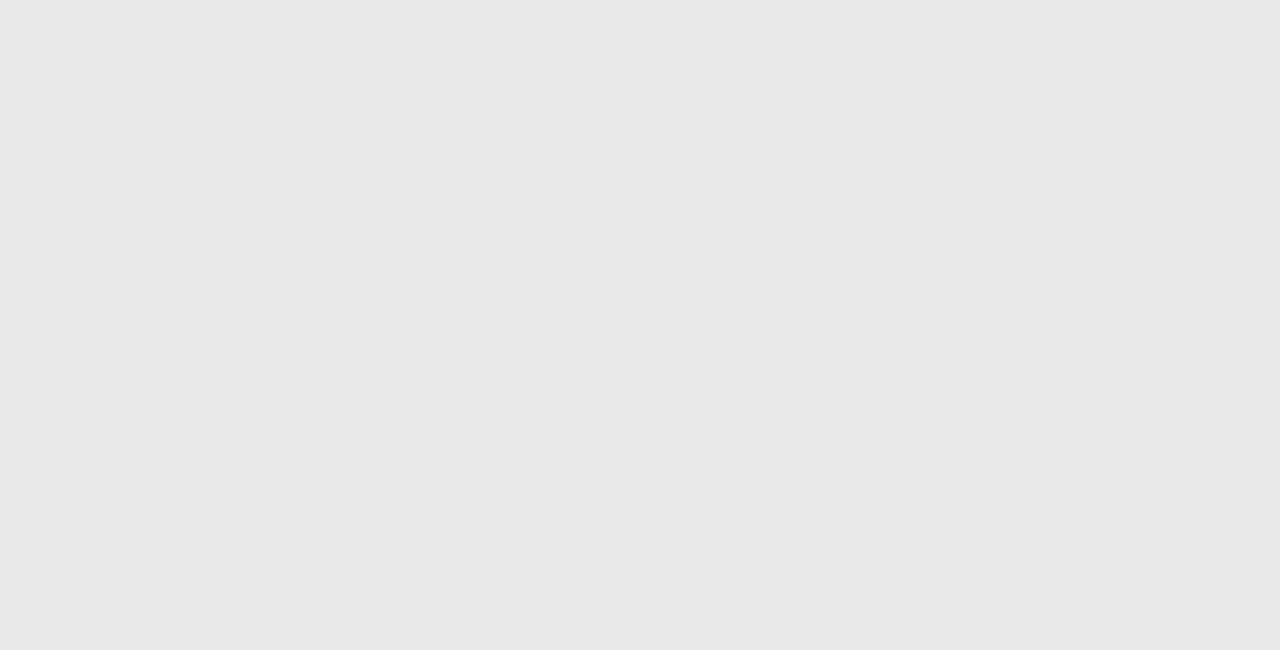
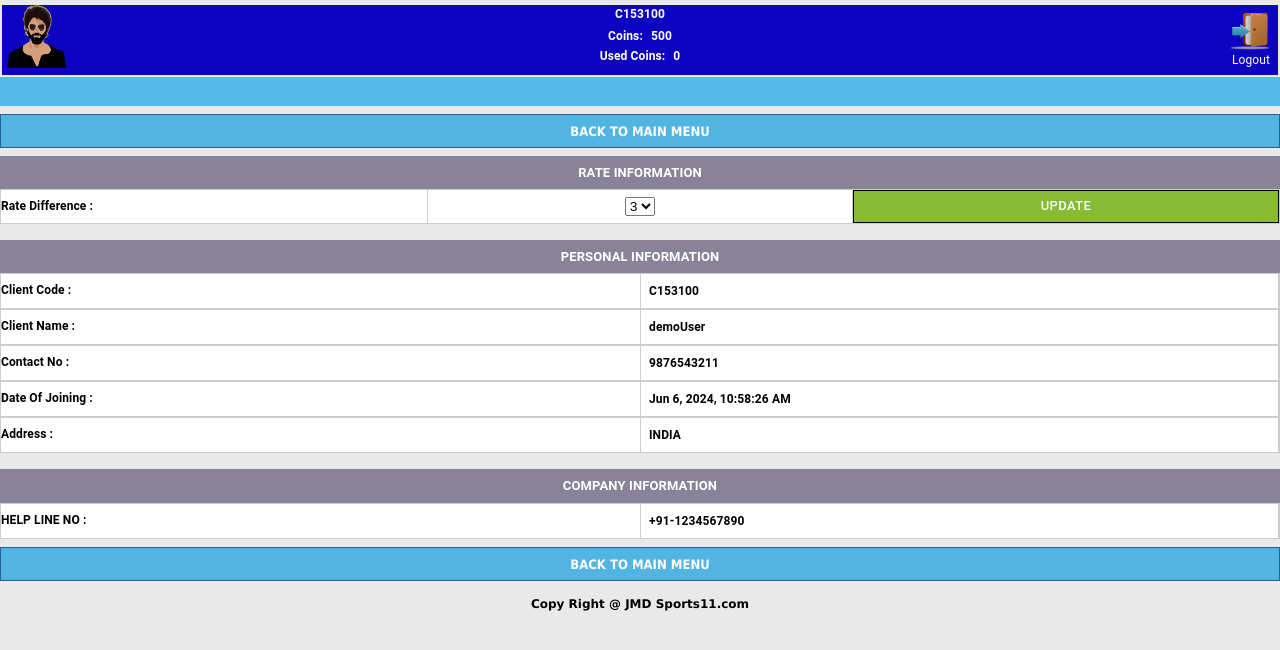
Before and after one commit to ritu-metaversity/client_jmd, a React (Vite) app: page /main/my-profile in a window 1280 px wide. Before the commit this address had no page. Shown: the top 650 px of the page. Built offline with nearby package versions, Linux system fonts and the light colour scheme.

Commit message:
profile completed

```diff
--- a/src/App.tsx
+++ b/src/App.tsx
@@ -11,6 +11,7 @@ import OddsData from "./Pages/OddsData/OddsData"
 import CompleteGames from "./Pages/CompleteGames/CompleteGames"
 import Rules from "./Pages/Rules/Rules"
 import TermsConditions from "./Pages/TermsConditions/TermsConditions"
+import Profile from "./Pages/profile/Profile"
 
 const App = () => {
   return (
@@ -23,7 +24,7 @@ const App = () => {
             <Route
               path="/"
               element={
-                  <Mainlayout/>
+                <Mainlayout />
               }>
               <Route path="/" element={<Dashboard />} />
 
@@ -33,6 +34,7 @@ const App = () => {
               <Route path="/main/bet-details/:id" element={<OddsData />} />
               <Route path="/main/complete-games" element={<CompleteGames />} />
               <Route path="/main/rules" element={<Rules />} />
+              <Route path="/main/my-profile" element={<Profile />} />
 
             </Route>
           </Routes>
--- a/src/Common/Navbar/Navbar.tsx
+++ b/src/Common/Navbar/Navbar.tsx
@@ -13,7 +13,7 @@ const Navbar = () => {
   }
 
   const navtoProfile = () => {
-    nav('/profile');
+    nav('/main/my-profile');
   }
 
   return (
--- /dev/null
+++ b/src/Common/heading/Heading.tsx
@@ -0,0 +1,27 @@
+import { Box, Typography } from '@mui/material';
+import './heading.scss';
+import { FC } from 'react';
+
+interface Props {
+    name: string,
+    color: string
+}
+
+const headingParaStyle = {
+    fontSize: '13px',
+    color: '#fff',
+    textTransform: 'uppercase',
+    fontWeight: 'bold'
+}
+
+const Heading: FC<Props> = ({ name, color }) => {
+    return (
+        <Box sx={{ width: '100%', backgroundColor: `${color}`, padding: '7px 0' }}>
+            <Typography component='p' sx={headingParaStyle}>
+                {name}
+            </Typography>
+        </Box >
+    )
+}
+
+export default Heading
--- /dev/null
+++ b/src/Pages/profile/Profile.tsx
@@ -0,0 +1,150 @@
+import React, { FC, useState } from 'react'
+import './styles.scss';
+import { Box, Button, Grid, Typography } from '@mui/material';
+import BackBtn from '../../Component/BackBtn/BackBtn';
+import Heading from '../../Common/heading/Heading';
+
+
+const padding = {
+    padding: '7px 0',
+}
+
+const optionVal = [0, 1, 2, 3, 4, 5]
+
+
+interface selectProps {
+    handleSelectChange: (e: any) => void
+    selectVal: number
+}
+
+const dummydata = [
+    {
+        name: 'Client Code :',
+        val: 'C153100'
+    },
+    {
+        name: 'Client Name :',
+        val: 'demoUser'
+    },
+    {
+        name: 'Contact No :',
+        val: '9876543211'
+    },
+    {
+        name: 'Date Of Joining :',
+        val: 'Jun 6, 2024, 10:58:26 AM'
+    },
+    {
+        name: 'Address :',
+        val: 'INDIA'
+    },
+
+]
+
+
+const Select: FC<selectProps> = ({ handleSelectChange, selectVal }) => {
+
+    return (
+        <select value={selectVal} onChange={handleSelectChange}>
+            {optionVal?.map((currval, index) => (
+                <option key={`curroption ${currval} index ${index}`} value={currval}>{currval}</option>
+            ))}
+        </select>
+    )
+}
+
+const Profile = () => {
+
+    const [selectVal, setSelectVal] = useState<number>(3);
+
+    const handleSelectChange = (e: React.ChangeEvent<any>) => {
+        setSelectVal(e.target.value as number)
+    }
+
+
+    return (
+        <Box>
+            <BackBtn link='/' name='back to main menu' />
+
+            <Box className="rateinformation">
+                <Heading color='#888399' name='rate information' />
+                <Grid container sx={{ backgroundColor: '#fff', border: '1px solid #ccc' }}>
+                    <Grid item xs={4} sx={padding}>
+                        <Typography component='p' sx={{ fontSize: '12px', color: '#000', fontWeight: 'bold', textAlign: 'start' }}>
+                            Rate Difference :
+                        </Typography>
+                    </Grid>
+                    <Grid item xs={4} sx={{ borderInline: '1px solid #ccc', display: 'flex', alignItems: 'center', justifyContent: 'center' }}>
+                        <Select handleSelectChange={handleSelectChange} selectVal={selectVal} />
+                    </Grid>
+                    <Grid item xs={4}>
+                        <Button size='small' sx={{
+                            ':hover': {
+                                backgroundColor: '#87bb33'
+                            },
+                            border: '1px solid #000',
+                            width: '100%',
+                            borderRadius: '0',
+                            fontSize: '13px',
+                            color: '#fff',
+                            textTransform: 'uppercase',
+                            backgroundColor: '#87bb33'
+                        }}>
+                            update
+                        </Button>
+                    </Grid>
+                </Grid>
+            </Box>
+
+            <Box className="personalinformation" my={2}>
+                <Heading color='#888399' name='PERSONAL INFORMATION' />
+                {dummydata?.map((data, index) => (
+                    <Grid container key={index} sx={{ backgroundColor: '#fff', border: '1px solid #ccc' }}>
+                        <Grid item xs={6} sx={padding}>
+                            <Typography component='p' sx={{ fontSize: '12px', color: '#000', fontWeight: 'bold', textAlign: 'start' }}>
+                                {data?.name}
+                            </Typography>
+                        </Grid>
+                        <Grid item xs={6} sx={{
+                            borderInline: '1px solid #ccc',
+                            p: 1,
+                            display: 'flex', alignItems: 'center', justifyContent: 'flex-start'
+                        }}>
+                            <Typography component='p' sx={{ fontSize: '12px', color: '#000', fontWeight: '700', textAlign: 'start' }}>
+                                {data.val}
+                            </Typography>
+
+                        </Grid>
+
+                    </Grid>
+                ))}
+            </Box>
+
+            <Box className="companyinformation">
+                <Heading color='#888399' name='COMPANY INFORMATION' />
+                <Grid container sx={{ backgroundColor: '#fff', border: '1px solid #ccc' }}>
+                    <Grid item xs={6} sx={padding}>
+                        <Typography component='p' sx={{ fontSize: '12px', color: '#000', fontWeight: 'bold', textAlign: 'start' }}>
+                            HELP LINE NO :
+                        </Typography>
+                    </Grid>
+                    <Grid item xs={6} sx={{
+                        borderInline: '1px solid #ccc',
+                        p: 1,
+                        display: 'flex', alignItems: 'center', justifyContent: 'flex-start'
+                    }}>
+                        <Typography component='p' sx={{ fontSize: '12px', color: '#000', fontWeight: '700', textAlign: 'start' }}>
+                            +91-1234567890
+                        </Typography>
+
+                    </Grid>
+
+                </Grid>
+            </Box>
+
+            <BackBtn link='/' name='back to main menu' />
+        </Box>
+    )
+}
+
+export default Profile
```
Also changed, not shown: src/Common/heading/heading.scss (added), src/Pages/profile/styles.scss (added). Lines whose indentation alone changed are shown as unchanged.
